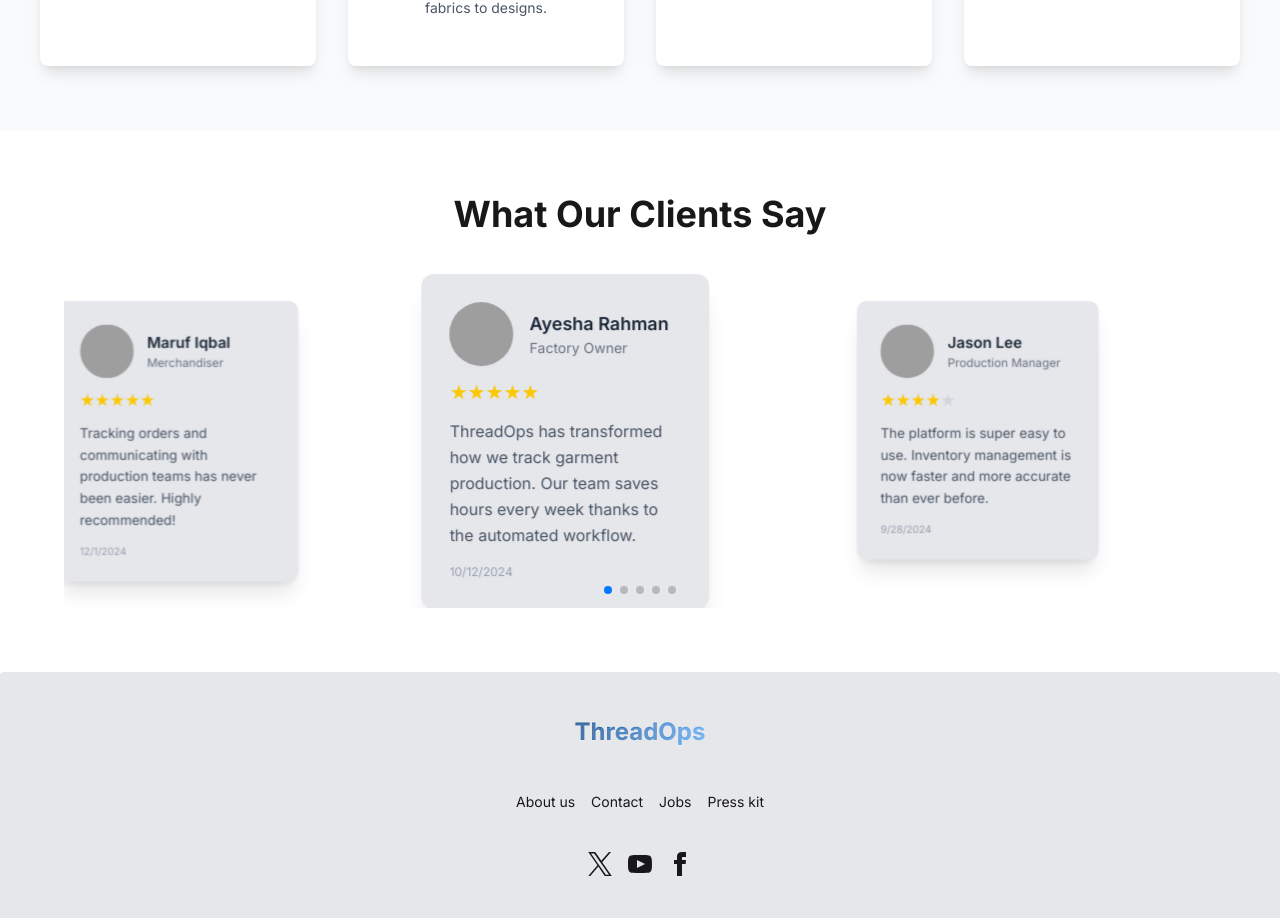
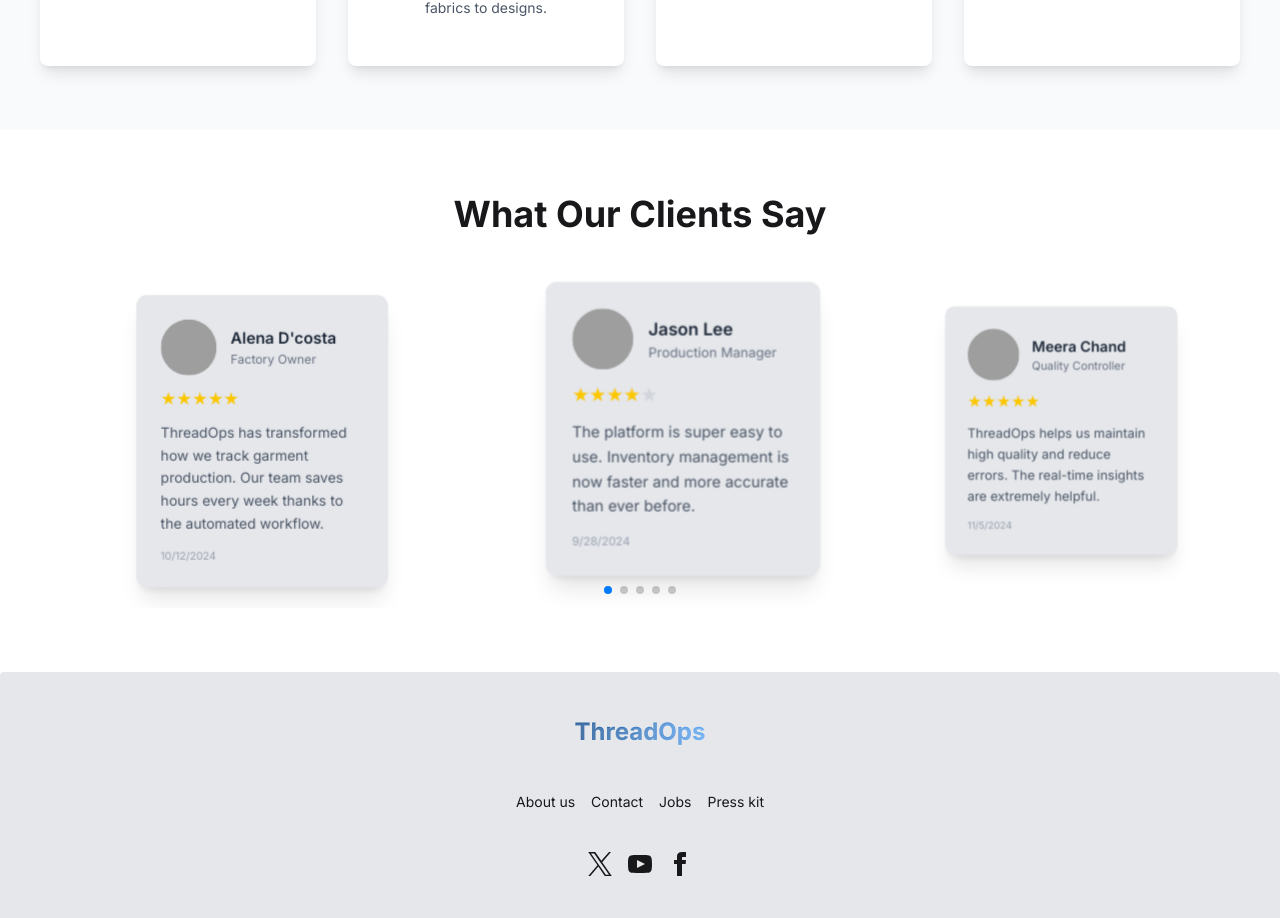
Before and after one commit to Ibne-Shahid/thread-ops-client-side, a React (Vite) app: page / in a window 1280 px wide. Shown: the part 1415-2333 px from the top of the page. Built offline with nearby package versions, Linux system fonts and the light colour scheme; no server answers; grey boxes are pictures that could not be loaded.

Commit message:
review section modified

```diff
--- a/public/review.json
+++ b/public/review.json
@@ -1,7 +1,7 @@
 [
   {
     "id": 1,
-    "name": "Ayesha Rahman",
+    "name": "Alena D'costa",
     "role": "Factory Owner",
     "rating": 5,
     "review": "ThreadOps has transformed how we track garment production. Our team saves hours every week thanks to the automated workflow.",
--- a/src/components/HomeComponents/Review.jsx
+++ b/src/components/HomeComponents/Review.jsx
@@ -13,15 +13,15 @@
     const reviews = use(reviewsPromise)
 
     return (
-        <div className="py-16">
+        <div className="py-16 px-10">
             <motion.h1 initial={{ opacity: 0, y: -50 }}
-        animate={{ opacity: 1, y: 0 }}
-        transition={{ duration: 1 }} className="text-4xl text-center font-bold mb-10">What Our Clients Say</motion.h1>
+                animate={{ opacity: 1, y: 0 }}
+                transition={{ duration: 1 }} className="text-4xl text-center font-bold mb-10">What Our Clients Say</motion.h1>
 
             <Swiper
                 effect={'coverflow'}
                 grabCursor={true}
-                centeredSlides={true}
+                centeredSlides={false}
                 slidesPerView={2.5}
                 spaceBetween={40}
                 loop={true}
@@ -39,7 +39,9 @@
                 {reviews.map((review) => (
                     <SwiperSlide key={review.id} className="flex justify-center">
 
-                        <div className="review-card card shadow-xl rounded-xl p-7 bg-base-200 w-72">
+                        <motion.div className="review-card card shadow-xl rounded-xl p-7 bg-base-200 w-72" initial={{ opacity: 0, y: 30 }}
+                            animate={{ opacity: 1, y: 0 }}
+                            transition={{ duration: 1, delay: 0.6 }}>
                             <div className="flex items-center gap-4">
                                 <div className="avatar">
                                     <div className="w-16 h-16 rounded-full">
@@ -68,7 +70,7 @@
                             <p className="text-xs text-gray-400 mt-4">
                                 {new Date(review.date).toLocaleDateString()}
                             </p>
-                        </div>
+                        </motion.div>
 
                     </SwiperSlide>
                 ))}
```
